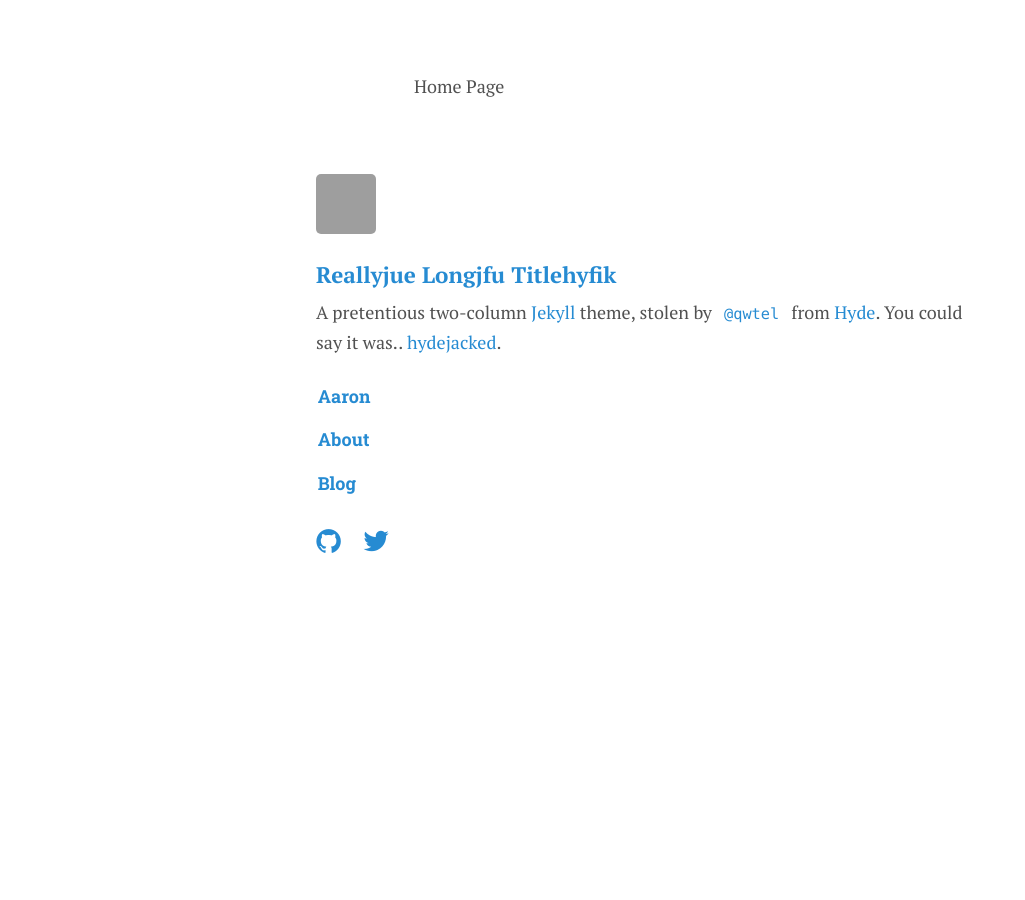
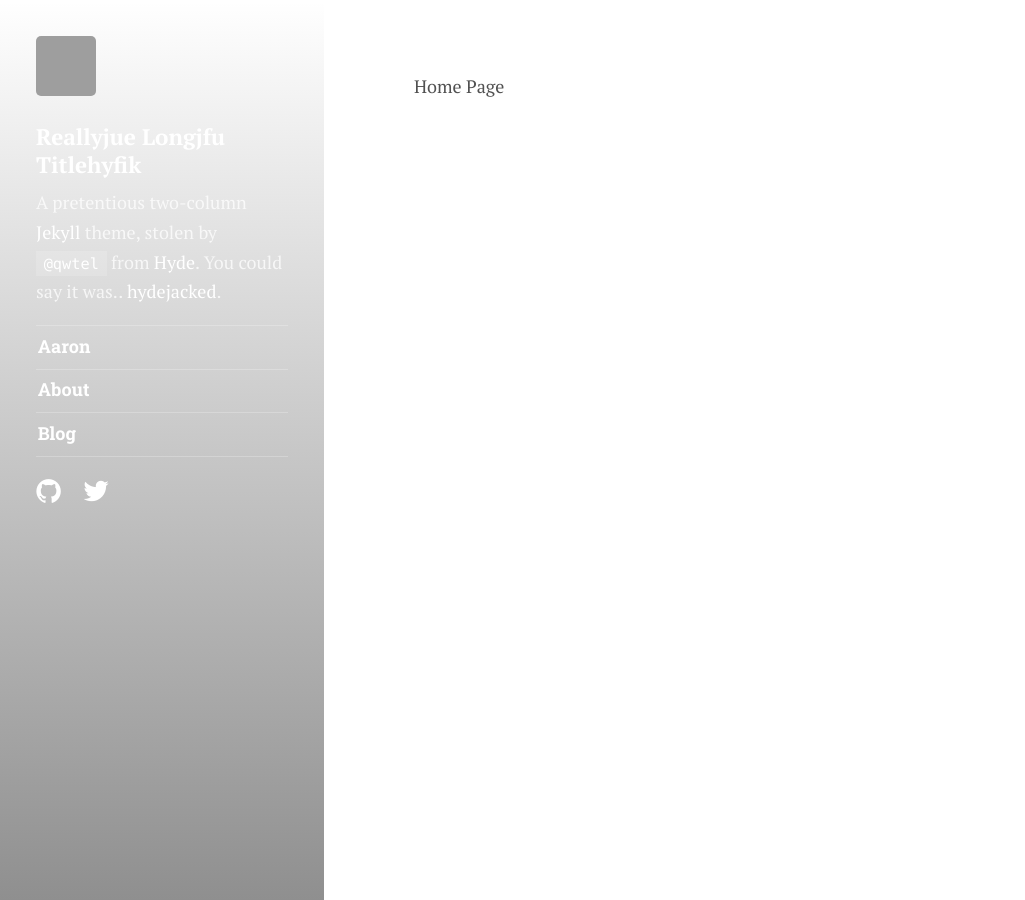
Before and after one commit to mike1d/mike1d.github.io, a Jekyll site: the page built from index.html, in a window 1280 px wide. Shown: the whole page, without its empty margins (0-1025 px from the left). Built offline with Jekyll 4.4.1, drawn with Linux system fonts in a browser that asks for light colours; some web fonts are replaced.

Commit message:
Update sidebar.html

```diff
--- a/_includes/sidebar.html
+++ b/_includes/sidebar.html
@@ -18,7 +18,7 @@
 {% endunless %}
 
 <div   id="_backdrop" class="backdrop"></div>
-<!-- <aside id="_sidebar" class="sidebar" {% if image %}style="background-image:url('{{ image }}')"{% endif %}> -->
+<aside id="_sidebar" class="sidebar" {% if image %}style="background-image:url('{{ image }}')"{% endif %}>
   <div class="container">
     <div class="sidebar-about">
       {% if site.author.photo %}
```
